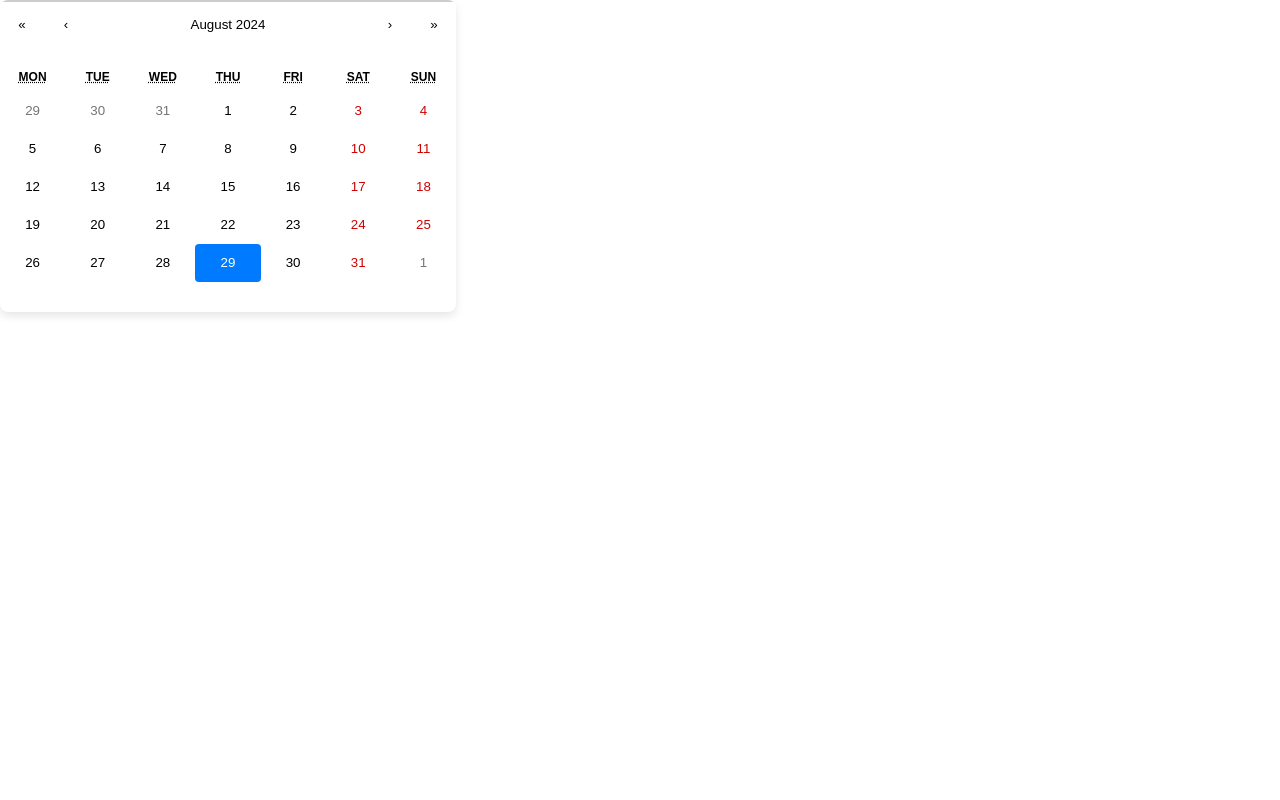
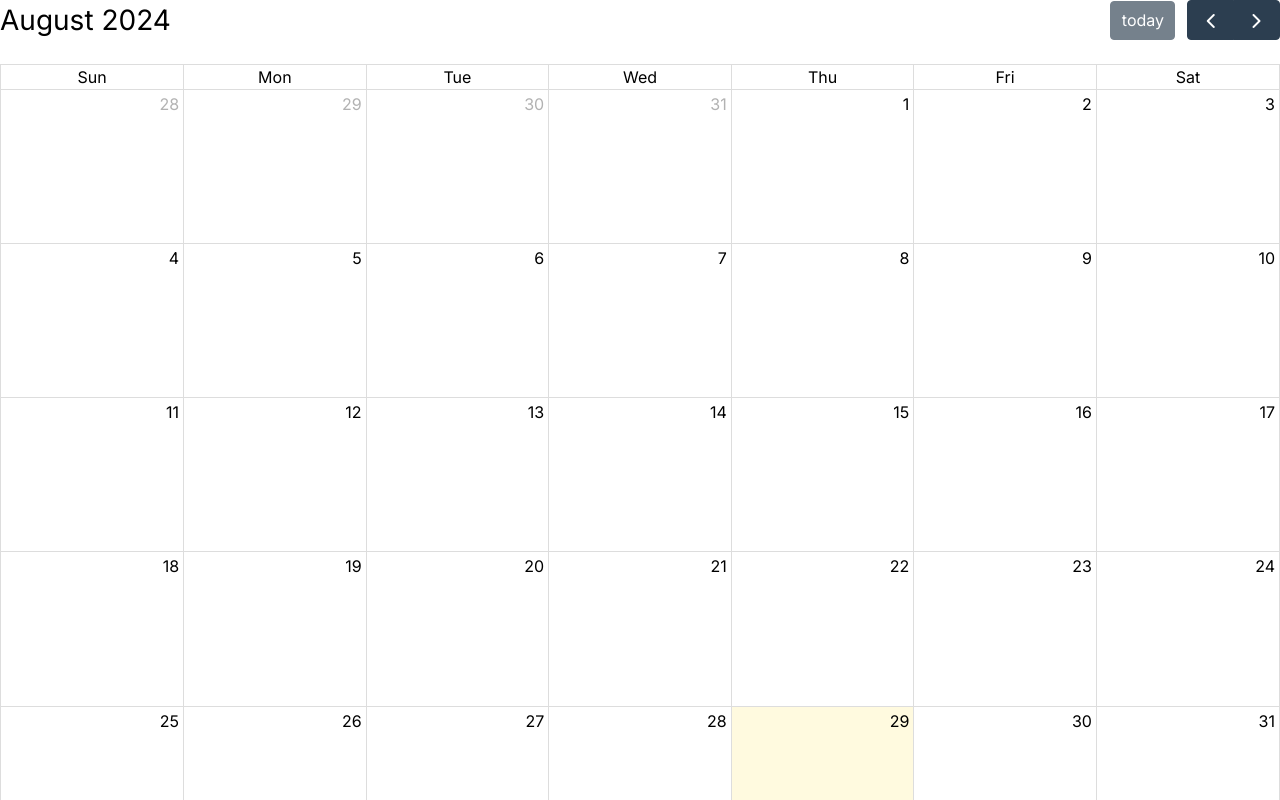
Before and after one commit to 20in13/TCC-LastVersion, a Next.js app: page /components/calendario in a window 1280 px wide. Shown: the top 800 px of the page. Built offline with nearby package versions, Linux system fonts and the light colour scheme.

Commit message:
Calendario adicionado
Co-Authored-By: gabriel9silv <134931559+gabriel9silv@users.noreply.github.com>

```diff
--- a/package.json
+++ b/package.json
@@ -12,6 +12,9 @@
     "@chakra-ui/react": "^2.8.2",
     "@emotion/react": "^11.13.3",
     "@emotion/styled": "^11.13.0",
+    "@fullcalendar/core": "^6.1.15",
+    "@fullcalendar/daygrid": "^6.1.15",
+    "@fullcalendar/react": "^6.1.15",
     "@geist-ui/icons": "^1.0.2",
     "@geist-ui/react": "^2.2.5",
     "@mui/icons-material": "^5.16.7",
--- a/src/app/components/Agend Comp/ImgAgend/page.module.css
+++ b/src/app/components/Agend Comp/ImgAgend/page.module.css
@@ -5,7 +5,6 @@
     height: 25vw;
     max-height: 80vh;
     box-sizing: border-box;
-    background-color: aquamarine;
     position: relative; /* Define o container principal como relativo */
     overflow: hidden; /* Garante que a imagem não transborde */
   }
--- a/src/app/components/calendario/page.jsx
+++ b/src/app/components/calendario/page.jsx
@@ -1,55 +1,50 @@
+"use client"
+
 import React, { useState } from 'react';
-import Calendar from 'react-calendar';
-import 'react-calendar/dist/Calendar.css';
-import styled from 'styled-components';
-
+import FullCalendar from '@fullcalendar/react';
+import dayGridPlugin from '@fullcalendar/daygrid';
+import '../calendario/page.module.css'; // Importa o arquivo CSS
 
 const CalendarComponent = () => {
-const CalendarWrapper = styled.div`
+  const [selectedDate, setSelectedDate] = useState(null);
 
-width: 456px;
-height: 310px;
-border-top: 2px solid #ccc;
-border-radius: 8px;
-box-shadow: 0 4px 8px rgba(0, 0, 0, 0.1);
+  const handleDateClick = (arg) => {
+    setSelectedDate(arg.dateStr);
+  };
 
+  const renderDayCell = (info) => {
+    const date = info.date.toISOString().split('T')[0];
+    const isSelected = date === selectedDate;
 
-  .react-calendar {
-    width: 600px;
-    border: none;
-  }
-
-  .react-calendar__tile {
-    max-width: 600px;
-    padding: 10px;
-    text-align: center;
-    background: none;
-    border: none;
-    border-radius: 4px;
-    transition: background-color 0.3s;
-
-    &:hover {
-      background-color: #f0f0f0;
-    }
-  }
-
-  .react-calendar__tile--active {
-    background-color: #007bff;
-    color: white;
-  }
-`;
-  const [date, setDate] = useState(new Date());
-
-  const onChange = (newDate) => {
-    setDate(newDate);
+    return (
+      <div
+        className={`fc-daygrid-day${isSelected ? ' selected-date' : ''}`}
+        onClick={() => handleDateClick(info.date)}
+      >
+        {info.dayNumberText}
+      </div>
+    );
   };
 
   return (
-
-
-    <CalendarWrapper>
-      <Calendar onChange={onChange} value={date} />
-    </CalendarWrapper>
+    <div>
+      <FullCalendar
+        plugins={[dayGridPlugin]}
+        initialView="dayGridMonth"
+        events={[
+          { title: 'Evento 1', date: '2024-09-01' },
+          { title: 'Evento 2', date: '2024-09-05' },
+          { title: 'LAB5', date: '2024-09-20' },
+        ]}
+        dateClick={handleDateClick}
+        dayCellContent={renderDayCell}
+      />
+      {selectedDate && (
+        <div style={{ marginTop: '20px' }}>
+          <h3>Data Selecionada: {selectedDate}</h3>
+        </div>
+      )}
+    </div>
   );
 };
 
--- /dev/null
+++ b/src/app/components/calendario/page.module.css
@@ -0,0 +1,10 @@
+.selected-date {
+    background-color: #1a73e8 !important;
+    color: white !important;
+    border-radius: 4px;
+    padding: 4px;
+    text-align: center;
+    display: flex;
+    align-items: center;
+    justify-content: center;
+   }
```
Also changed, not shown: src/app/components/Agend Comp/Dispo/page.jsx (+5 -7 lines), 1 other file (tests, documents, lock files or other folders).
